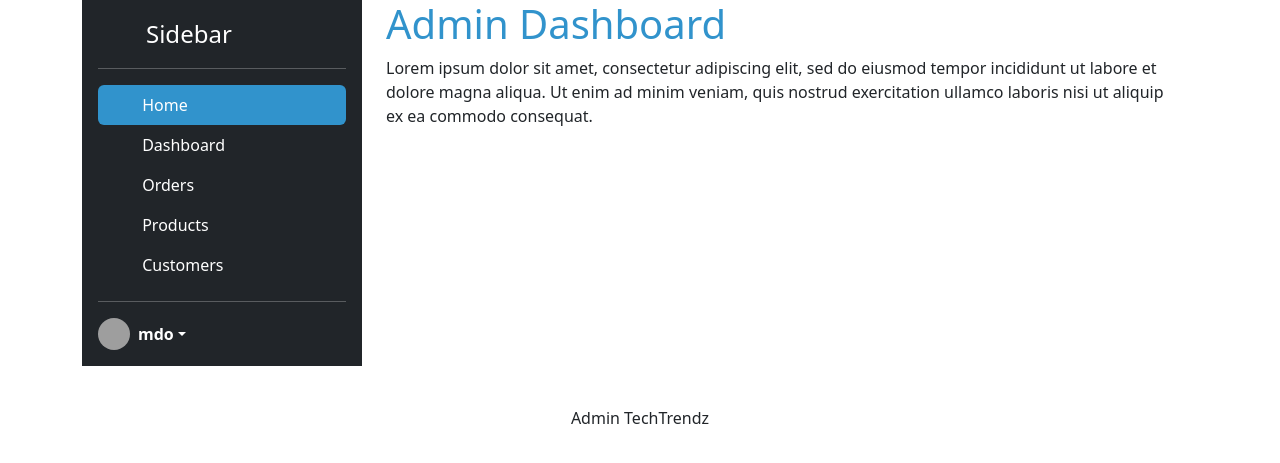
After one commit to mimiecmoua/TechtrendzBlog, a PHP site: page /admin/templates/index.php in a window 1280 px wide. The commit adds this page. Shown: the top 463 px of the page. Run offline with PHP 8.4, Linux system fonts and the light colour scheme; some libraries are stand-ins or nearby versions; grey boxes are pictures that could not be loaded.

```diff
--- /dev/null
+++ b/admin/templates/footer.php
@@ -0,0 +1,16 @@
+</main>
+
+
+
+</div>
+
+<footer class="py-3 my-4">
+    <p class="text-center">Admin TechTrendz</p>
+</footer>
+
+
+<script src="https://cdn.jsdelivr.net/npm/bootstrap@5.3.2/dist/js/bootstrap.bundle.min.js" integrity="sha384-C6RzsynM9kWDrMNeT87bh95OGNyZPhcTNXj1NW7RuBCsyN/o0jlpcV8Qyq46cDfL" crossorigin="anonymous"></script>
+
+</body>
+
+</html>
--- /dev/null
+++ b/admin/templates/header.php
@@ -0,0 +1,84 @@
+<!DOCTYPE html>
+<html lang="en">
+
+<head>
+    <meta charset="UTF-8">
+    <meta name="viewport" content="width=device-width, initial-scale=1.0">
+    <title>Document</title>
+    <link href="https://cdn.jsdelivr.net/npm/bootstrap@5.3.2/dist/css/bootstrap.min.css" rel="stylesheet" integrity="sha384-T3c6CoIi6uLrA9TneNEoa7RxnatzjcDSCmG1MXxSR1GAsXEV/Dwwykc2MPK8M2HN" crossorigin="anonymous">
+    <link rel="stylesheet" href="https://cdn.jsdelivr.net/npm/bootstrap-icons@1.3.0/font/bootstrap-icons.css">
+    <link rel="stylesheet" href="../assets/css/override-bootstrap.css">
+</head>
+
+<body>
+
+    <div class="container d-flex">
+        <div class="d-flex flex-column flex-shrink-0 p-3 text-bg-dark" style="width: 280px;">
+            <a href="/" class="d-flex align-items-center mb-3 mb-md-0 me-md-auto text-white text-decoration-none">
+                <svg class="bi pe-none me-2" width="40" height="32">
+                    <use xlink:href="#bootstrap"></use>
+                </svg>
+                <span class="fs-4">Sidebar</span>
+            </a>
+            <hr>
+            <ul class="nav nav-pills flex-column mb-auto">
+                <li class="nav-item">
+                    <a href="#" class="nav-link active" aria-current="page">
+                        <svg class="bi pe-none me-2" width="16" height="16">
+                            <use xlink:href="#home"></use>
+                        </svg>
+                        Home
+                    </a>
+                </li>
+                <li>
+                    <a href="#" class="nav-link text-white">
+                        <svg class="bi pe-none me-2" width="16" height="16">
+                            <use xlink:href="#speedometer2"></use>
+                        </svg>
+                        Dashboard
+                    </a>
+                </li>
+                <li>
+                    <a href="#" class="nav-link text-white">
+                        <svg class="bi pe-none me-2" width="16" height="16">
+                            <use xlink:href="#table"></use>
+                        </svg>
+                        Orders
+                    </a>
+                </li>
+                <li>
+                    <a href="#" class="nav-link text-white">
+                        <svg class="bi pe-none me-2" width="16" height="16">
+                            <use xlink:href="#grid"></use>
+                        </svg>
+                        Products
+                    </a>
+                </li>
+                <li>
+                    <a href="#" class="nav-link text-white">
+                        <svg class="bi pe-none me-2" width="16" height="16">
+                            <use xlink:href="#people-circle"></use>
+                        </svg>
+                        Customers
+                    </a>
+                </li>
+            </ul>
+            <hr>
+            <div class="dropdown">
+                <a href="#" class="d-flex align-items-center text-white text-decoration-none dropdown-toggle" data-bs-toggle="dropdown" aria-expanded="false">
+                    <img src="https://github.com/mdo.png" alt="" width="32" height="32" class="rounded-circle me-2">
+                    <strong>mdo</strong>
+                </a>
+                <ul class="dropdown-menu dropdown-menu-dark text-small shadow">
+                    <li><a class="dropdown-item" href="#">New project...</a></li>
+                    <li><a class="dropdown-item" href="#">Settings</a></li>
+                    <li><a class="dropdown-item" href="#">Profile</a></li>
+                    <li>
+                        <hr class="dropdown-divider">
+                    </li>
+                    <li><a class="dropdown-item" href="#">Sign out</a></li>
+                </ul>
+            </div>
+        </div>
+
+        <main class="d-flex flex-column px-4">
--- /dev/null
+++ b/admin/templates/index.php
@@ -0,0 +1,13 @@
+<?php
+require_once __DIR__ . "/header.php";
+?>
+
+<h1>Admin Dashboard</h1>
+<p>Lorem ipsum dolor sit amet, consectetur adipiscing elit,
+    sed do eiusmod tempor incididunt ut labore et dolore magna aliqua.
+    Ut enim ad minim veniam, quis nostrud exercitation ullamco laboris
+    nisi ut aliquip ex ea commodo consequat.</p>
+
+<?php
+require_once __DIR__ . "/footer.php";
+?>
--- a/lib/menu.php
+++ b/lib/menu.php
@@ -3,4 +3,5 @@ $mainMenu = [
     "index.php" => ["menu_title" => "Accueil", "head_title" => "Accueil TechTrendz", "meta-description" => "TechTrendz, l'actu tech !"],
     "actualites.php" => ["menu_title" => "Actualités", "head_tiltle" => "Actualités tech et dev", "meta-description" => "Découvrez toutes nos actualités"],
     "a-propos.php" => ["menu_title" => "A propos", "head_tiltle" => "A propos de techTrendz", "meta-description" => "L'histoire du site TechTrendz"],
+    "login.php" => ["menu_title" => "Connexion", "head_tiltle" => "Connexion techTrendz", "meta-description" => "Connexion TechTrendz", "exclude" => true],
 ];
```
Also changed, not shown: actualite.php (+24 -7 lines), lib/article.php (+22 -6 lines), login.php (added, +23 -0 lines), templates/article_part.php (+3 -9 lines), templates/header.php (+4 -3 lines).
